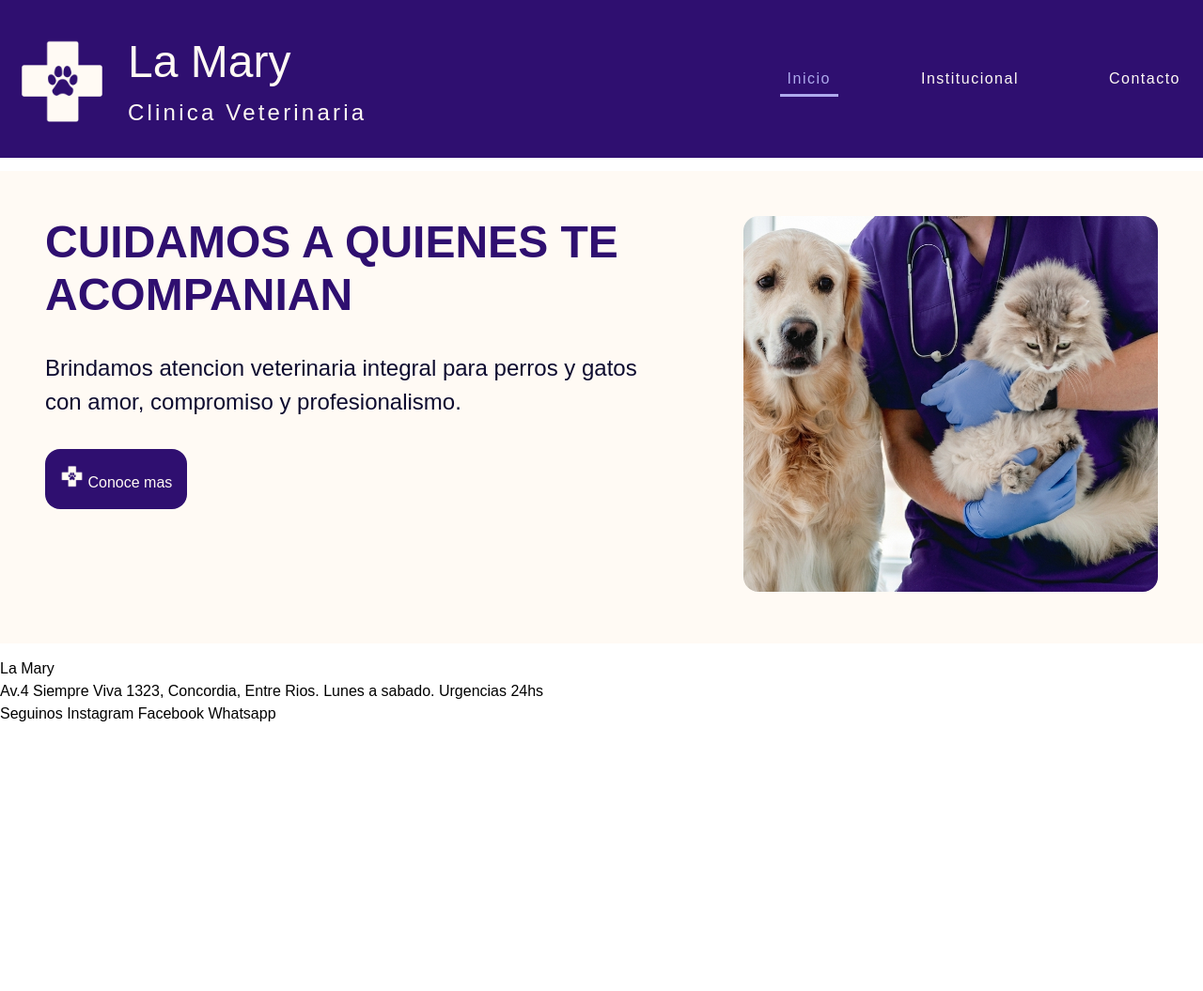
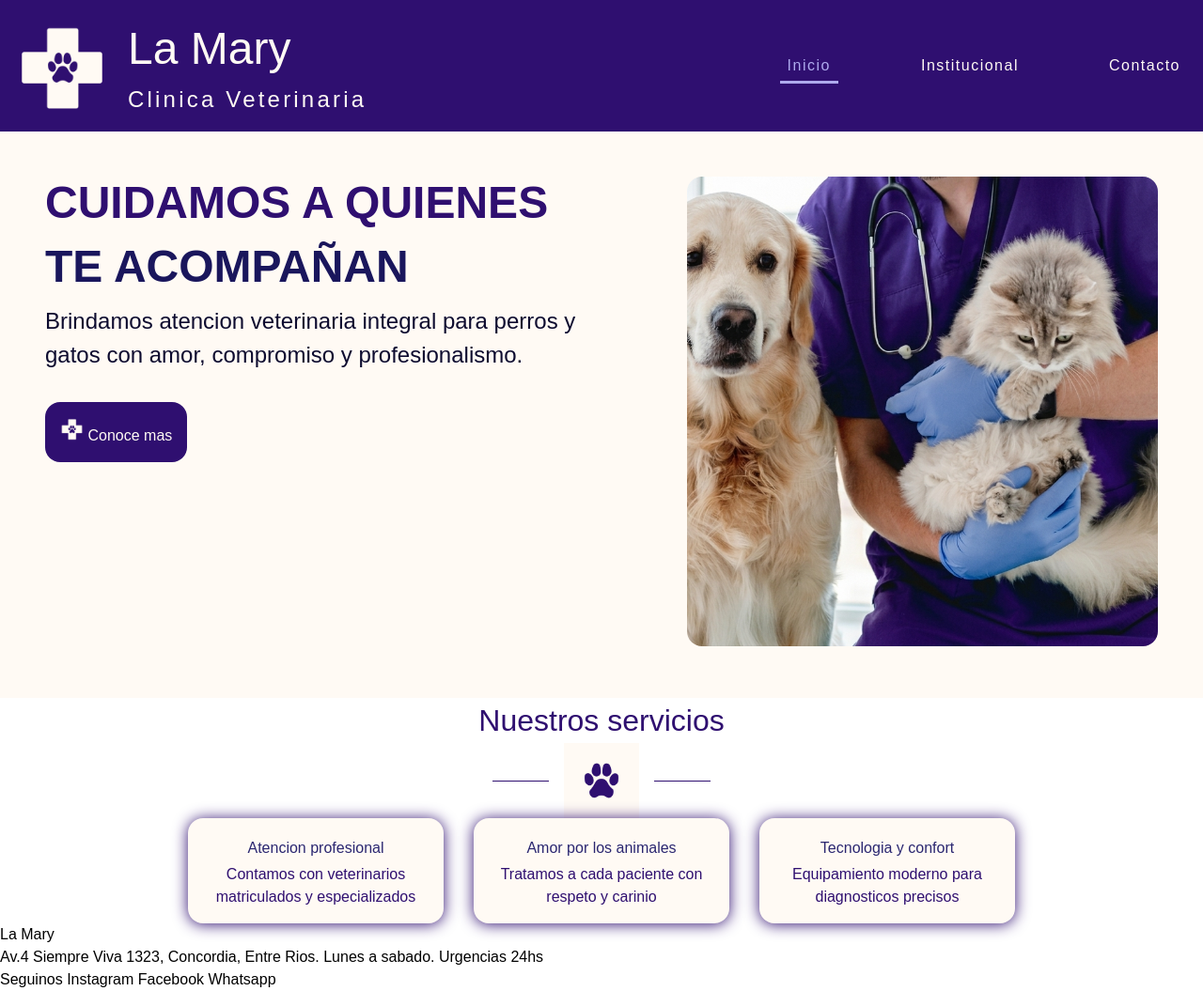
Before and after one commit to munozbrisa110-source/Veterinaria_2026, a website built with Vite: page inicio.html in a window 1280 px wide. Shown: the whole page at 94% size. Before the commit the page ends 800 px from the top, so only its background shows below. Built offline with nearby package versions, Linux system fonts and the light colour scheme; a web font is replaced by a local one.

Commit message:
cambios a inicio

```diff
--- a/base.css
+++ b/base.css
@@ -27,6 +27,7 @@
     --color-fondo-suave2:#c8c5ff;
     --color-fondo-suave3:#fffaf4;
     --color-fondo-fuerte2:#2f0f70;
+
 
     font-family: var(--font-texto);
 }
@@ -91,6 +92,12 @@ header{
     color: var(--color-fondo-suave3);
 }
 
+.marca h3{
+    font-size: 5rem;
+    letter-spacing: 1rem;
+    color: var(--color-fondo-suave3);
+}
+
 .navegacion ul{
     display: flex;
     gap: 5rem;
--- a/index.css
+++ /dev/null
@@ -1,67 +0,0 @@
-
-main{
-    display: flex;
-    flex-direction: column;
-    justify-content: center;
-    align-items: center;
-
-}
-.hero{
-    display: flex;
-    background-color: var(--color-fondo-suave3);
-    flex-direction:row;
-    padding: 3rem;
-    gap: 5rem;
-    min-height: 400px;
-    max-width: 1300px;
-}
-
-
-.texto-contenedor .hero-img{
-    flex: 1;
-}
-
-.texto-contenedor{
-    display: flex;
-    flex-direction: column;
-    justify-content: flex-start;
-    align-items: flex-start;
-    gap: 2rem;
-}
-
-.texto-contenedor h2{
-    color: var(--color-fondo-fuerte2);
-    font-size: 3rem;
-    font-weight: 700;
-    line-height: 3.5rem;
-}
-
-.texto-contenedor p{
-    color: var(--color-texto-oscuro1);
-    font-size: 1.5rem;
-    font-weight: 500;
-}
-
-
-
-.boton-logo {
-    display: inline-flex;
-    align-items: center;
-    padding: 1rem;
-    background-color: var(--color-fondo-fuerte2);
-    color: var(--color-fondo-suave3);
-    border-radius: 1rem;
-}
-.icono-logo {
-    width: 25px;
-    height: auto;
-    object-fit: contain;
-}
-
-.hero-img img{
-    border-radius: 1rem;
-    width: 100%;
-    height: 400px;
-    object-fit: cover;
-    object-position: center;
-}
--- /dev/null
+++ b/inicio.css
@@ -0,0 +1,146 @@
+
+main{
+    display: flex;
+    flex-direction: column;
+    justify-content: center;
+    align-items: center;
+
+}
+.hero{
+    display: flex;
+    background-color: var(--color-fondo-suave3);
+    flex-direction:row;
+    padding: 3rem;
+    gap: 5rem;
+    min-height: 50px;
+    max-width: 1800px;
+}
+
+
+.texto-contenedor .hero-img{
+    flex: 1;
+}
+
+.texto-contenedor{
+    display: flex;
+    flex-direction: column;
+    justify-content: flex-start;
+    align-items: flex-start;
+    gap: 2rem;
+}
+
+.texto-contenedor h2{
+    color: var(--color-fondo-fuerte2);
+    font-size: 3rem;
+    font-weight: 700;
+    line-height: 3.5rem;
+}
+.texto-contenedor h3{
+    color: var(--color-texto-oscuro2);
+    font-size: 3rem;
+    font-weight: 800;
+    line-height: 1rem;
+}
+
+.texto-contenedor p{
+    color: var(--color-texto-oscuro1);
+    font-size: 1.5rem;
+    font-weight: 500;
+}
+
+.boton-logo {
+    display: inline-flex;
+    align-items: center;
+    padding: 1rem;
+    background-color: var(--color-fondo-fuerte2);
+    color: var(--color-fondo-suave3);
+    border-radius: 1rem;
+}
+.icono-logo {
+    width: 25px;
+    height: auto;
+    object-fit: contain;
+}
+
+.hero-img img{
+    border-radius: 1rem;
+    width: 100%;
+    height: 500px;
+    object-fit: cover;
+    object-position: center;
+}
+
+.servicios{
+    max-width: 1000px;
+    margin: 0 auto;
+}
+
+
+.servicios > h2{
+    text-align: center;
+    color: var(--color-fondo-fuerte2);
+    font-size: 3rem;
+    gap:1rem;
+    font-size: 2rem;
+    font: 1rem;
+}
+
+
+
+.icon-huella {
+    display: flex;
+    align-items: center;
+    justify-content: center;
+    gap: 1rem;
+}
+
+
+.icon-huella::before,
+.icon-huella::after {
+  content: "";
+  display: block;
+  width: 60px;
+  height: 1px;
+  background-color: var(--color-fondo-fuerte2);
+}
+.icono-huella {
+  width: 80px;
+  height: auto;
+}
+
+.contenedor-sevicios{
+    display: flex;
+    justify-content: center;
+    gap: 2rem;
+}
+
+.card{
+    width: 17rem;
+    padding: 1rem;
+    background-color: var(--color-fondo-suave3);
+    text-align: center;
+    border-radius: 1rem;
+    box-shadow: 0 1px 1rem var(--color-fondo-fuerte2);
+    transition: transform 1s ease;
+}
+
+.card h3{
+    margin: 0;
+    font-size: 1rem;
+    color: var(--color-fondo-suave1);
+    font-weight: 500;
+    line-height: 2rem;
+}
+
+.card p{
+    margin: 0;
+    font-size: 1rem;
+    color: var(--color-fondo-fuerte2);
+    font-weight: 400;
+    line-height: 1.5rem;
+}
+
+
+.card:hover{
+    transform: translateY(-10px);
+}
--- a/index.html
+++ b/inicio.html
@@ -3,15 +3,15 @@
 <head>
     <meta charset="UTF-8">
     <meta name="viewport" content="width=device-width, initial-scale=1.0">
-    <link rel="stylesheet" href="basico.css">
-    <link rel="stylesheet" href="base.css">
-    <link rel="stylesheet" href="index.css">
+    <link rel="stylesheet" href="/basico.css">
+    <link rel="stylesheet" href="/base.css">
+    <link rel="stylesheet" href="/inicio.css">
 
     <title>Veterinaria La Mary</title>
 </head>
 <body>
     <header>
-        <a href="index.html" class="logo">
+        <a href="/inicio.html" class="logo">
             <div class="icon">
             <img src="/imagenes/logo1.png" alt="logo_vete">
             </div>
@@ -23,7 +23,7 @@
         <nav class="navegacion">
             <ul>
                 <li>
-                    <a href="index.html" class="activo" >Inicio</a>
+                    <a href="/inicio.html" class="activo" >Inicio</a>
                 </li>
                 <li>
                     <a href="/institucional.html">Institucional</a>
@@ -37,7 +37,8 @@
     <main>
         <section class="hero">
             <article class="texto-contenedor">
-                <h2>CUIDAMOS A QUIENES TE ACOMPANIAN</h2>
+                <h2>CUIDAMOS A QUIENES</h2>
+                <h3>TE ACOMPAÑAN</h3>
                 <p>Brindamos atencion veterinaria integral
                     para perros y gatos
                     con amor, compromiso y profesionalismo.
@@ -52,6 +53,40 @@
             </article>
             <div class="hero-img">
                 <img src="/imagenes/imagen portada.jpg" alt="principal">
+            </div>
+        </section>
+
+        <section class="servicios">
+
+            <h2>Nuestros servicios</h2>
+            <div class="icon-huella">
+                <img src="/imagenes/huella.png" alt="Huella" class="icono-huella">
+            </div>
+
+            <div class="contenedor-sevicios">
+
+                <article class="card">
+                    <h3>Atencion profesional</h3>
+                    <p>
+                        Contamos con veterinarios matriculados y especializados
+                    </p>
+                </article>
+
+
+                <article class="card">
+                    <h3>Amor por los animales</h3>
+                    <p>
+                       Tratamos a cada paciente con respeto y carinio
+                    </p>
+                </article>
+
+
+                <article class="card">
+                    <h3>Tecnologia y confort</h3>
+                    <p>
+                        Equipamiento moderno para diagnosticos precisos
+                    </p>
+                </article>
             </div>
         </section>
     </main>
```
Also changed, not shown: imagenes/2.png (added), imagenes/3.png (added), imagenes/4.png (added), imagenes/huella.png (added).
